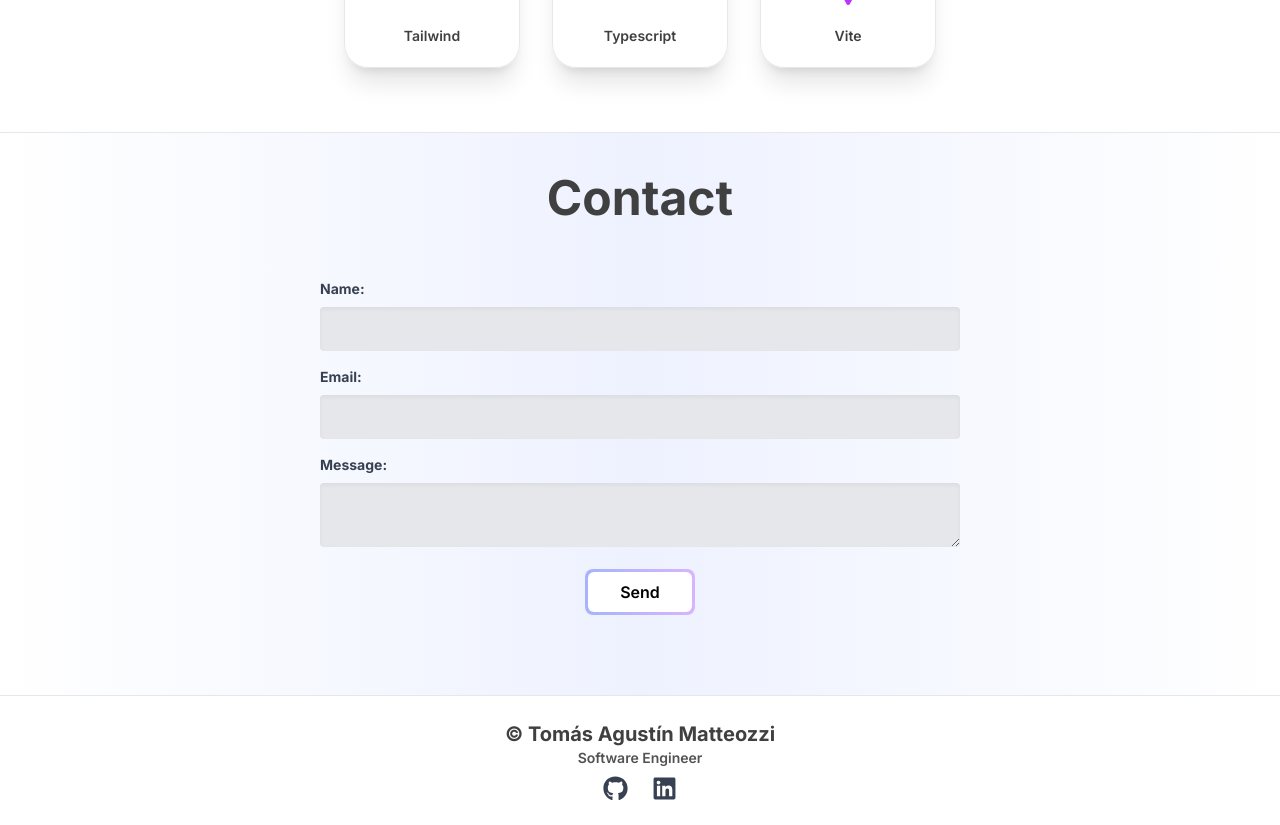
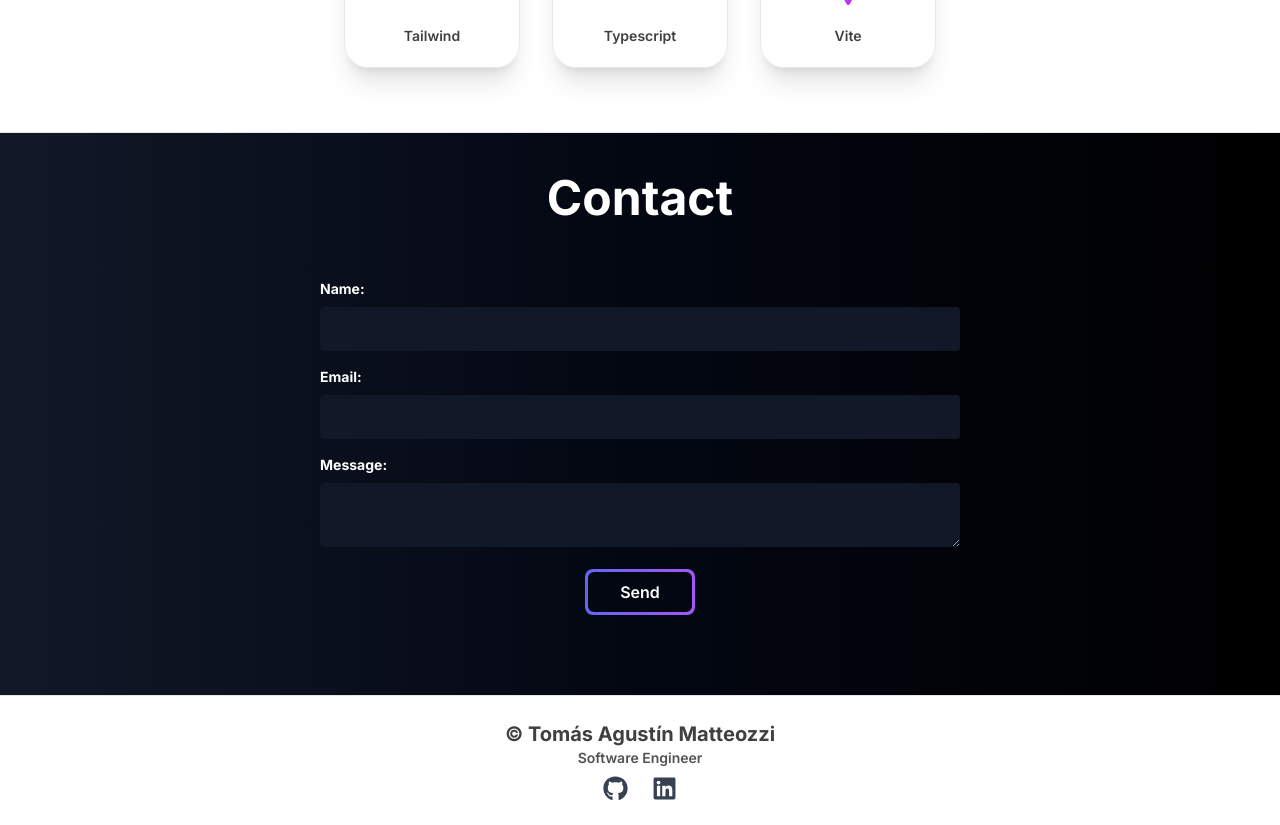
Before and after one commit to tmatteozzi/portfolio, a Next.js app: page / in a window 1280 px wide. Shown: the part 3540-4365 px from the top of the page. Built offline with nearby package versions, Linux system fonts and the light colour scheme.

Commit message:
Contact & Input

```diff
--- a/app/components/Input.tsx
+++ b/app/components/Input.tsx
@@ -20,12 +20,12 @@ export default function Input({
     error = null
 }: InputProps) {
     const inputStyles =
-        'dark:text-white shadow-inner dark:shadow-gray-850 appearance-none bg-gray-200 dark:bg-gray-900 rounded w-full py-3 px-3 text-gray-700 leading-tight focus:outline-none focus:bg-gradient-to-r focus:from-indigo-100 focus:to-purple-100 dark:focus:from-indigo-500 dark:focus:to-purple-500';
-    const inputHoverStyles = 'hover:bg-gray-300 dark:hover:bg-gray-800';
+        'text-white shadow-inner shadow-gray-850 appearance-none bg-gray-900 rounded w-full py-3 px-3 leading-tight focus:outline-none focus:bg-gradient-to-r focus:from-indigo-500 focus:to-purple-500';
+    const inputHoverStyles = 'hover:bg-gray-800';
 
     return (
         <div className="mb-4 text-left">
-            <label className="block text-gray-700 dark:text-white text-sm font-bold mb-2 text-left">
+            <label className="block text-white text-sm font-bold mb-2 text-left">
                 {label}:
             </label>
             {type === 'textarea' ? (
--- a/app/pages/Contact.tsx
+++ b/app/pages/Contact.tsx
@@ -85,9 +85,9 @@ export default function Contact() {
     return (
         <section
             id="contact"
-            className="pt-8 pb-16 py-4 bg-gradient-to-r from-white via-indigo-50 to-white dark:from-gray-900 dark:via-gray-950 dark:to-black text-center"
+            className="pt-8 pb-16 py-4 bg-gradient-to-r from-gray-900 via-gray-950 to-black text-center"
         >
-            <h1 className="text-2xl md:text-4xl lg:text-5xl font-bold text-neutral-700 dark:text-white leading-relaxed lg:leading-snug mb-8 mx-auto">
+            <h1 className="text-2xl md:text-4xl lg:text-5xl font-bold text-white leading-relaxed lg:leading-snug mb-8 mx-auto">
                 Contact
             </h1>
             <div>
@@ -130,14 +130,14 @@ export default function Contact() {
                             {...buttonMotionConfig}
                             className="p-[3px] relative"
                         >
-                            <div className="absolute inset-0 bg-gradient-to-r from-indigo-300 to-purple-300 dark:from-indigo-500 dark:to-purple-500 rounded-lg" />
-                            <div className="px-8 py-2 bg-white rounded-[6px] relative group transition duration-200 text-black font-semibold hover:bg-transparent dark:text-white dark:bg-gray-950 dark:hover:text-black">
+                            <div className="absolute inset-0 bg-gradient-to-r from-indigo-500 to-purple-500 rounded-lg" />
+                            <div className="px-8 py-2 rounded-[6px] relative group transition duration-200 font-semibold hover:bg-transparent text-white bg-gray-950 hover:text-black">
                                 Send
                             </div>
                         </motion.button>
                     </div>
                     {response && (
-                        <p className="mt-2 text-sm text-indigo-300 dark:text-indigo-500 font-semibold">
+                        <p className="mt-2 text-sm text-indigo-500 font-semibold">
                             {response}
                         </p>
                     )}
```
